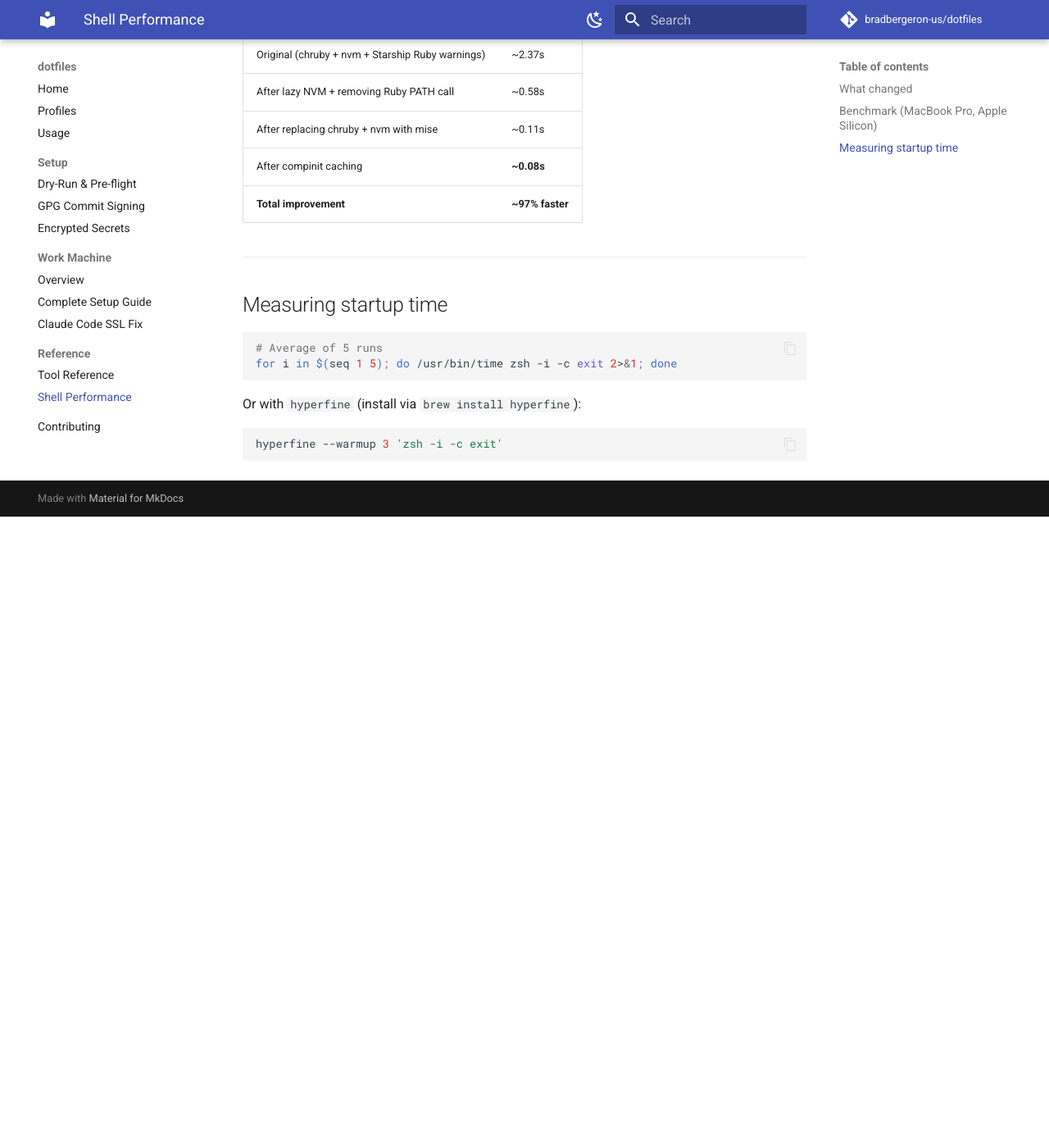
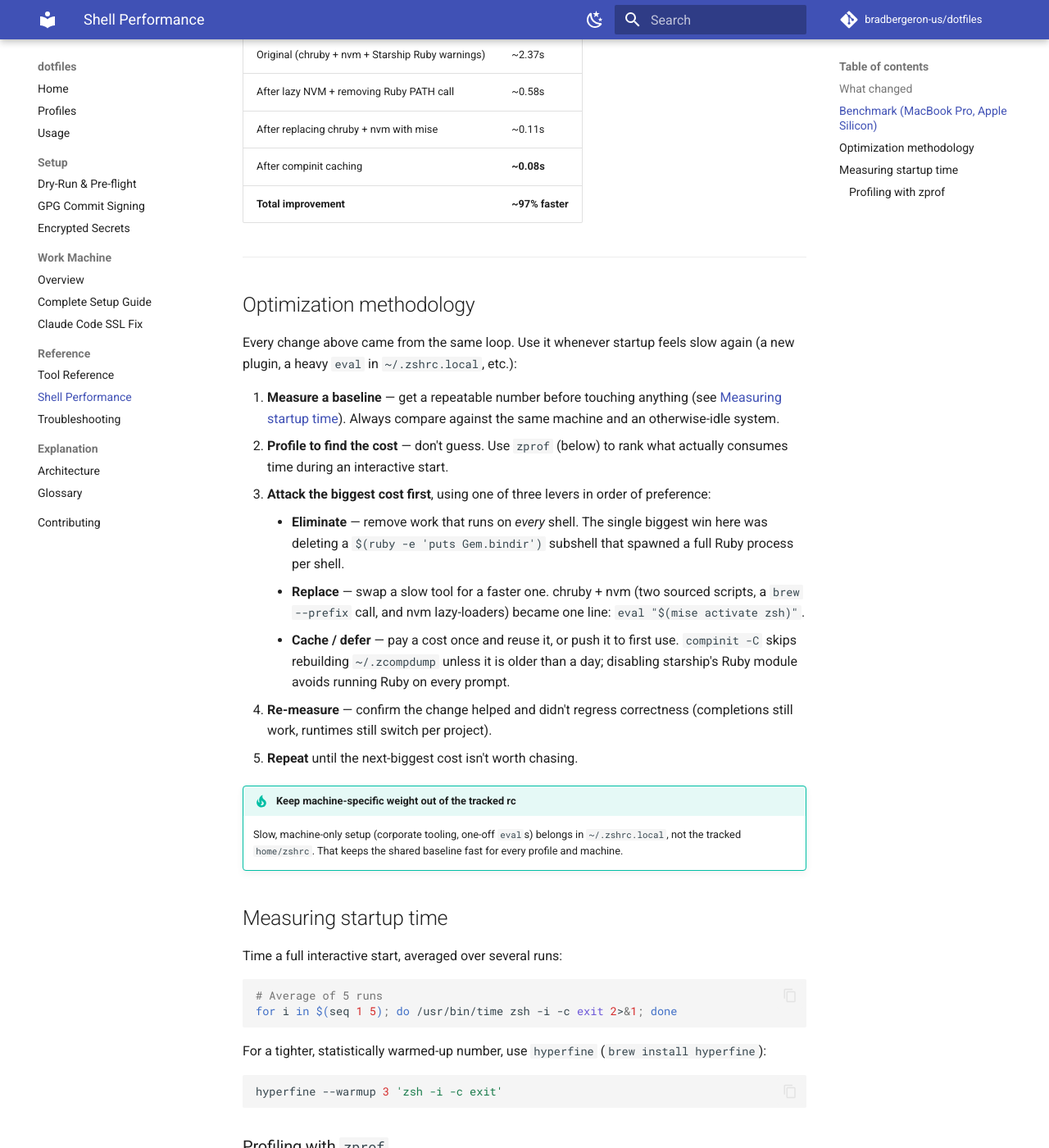
Before and after one commit to bradbergeron-us/dotfiles, an MkDocs documentation site: the page built from docs/performance.md, in a window 1280 px wide and 1400 px high, scrolled down 847 px. Shown: the whole window at 82% size. Built offline with MkDocs 1.6.1 and Material for MkDocs 9.7.7, drawn with Linux system fonts in a browser that asks for light colours; comment, search, counter and statistics services are not loaded; before the commit the page ends 1477 px from its top, so only the background shows below that; some of the changed text lies outside the part shown.

Commit message:
docs: add architecture, troubleshooting, glossary; enrich performance & secrets
Add reference/explanation docs grounded in the repo scripts and SSOT config:
- architecture.md: Mermaid lifecycle diagram + prose for bootstrap/install/
  update/verify/status, the profile system, and the SSOT files
- troubleshooting.md: FAQ + common failures (failed update/rebase, broken
  symlinks, missing tools, Brewfile drift, gh auth, mise, scheduler, preflight,
  docs build)
- glossary.md: profile, overlay, SSOT, dry-run, preflight, thin gitconfig
  include, sheldon, sops/age, bats, mise, etc.
- performance.md: startup-optimization methodology + zprof profiling
- secrets.md: deepened workflow, rotation vs re-keying, safety model, cross-links

Enable Mermaid rendering via pymdownx.superfences custom_fences and add
Reference (Troubleshooting) + new Explanation (Architecture, Glossary) nav.
Validated: uvx --with mkdocs-material mkdocs build --strict (zero warnings).

Co-Authored-By: Oz <oz-agent@warp.dev>

````diff
--- a/docs/performance.md
+++ b/docs/performance.md
@@ -28,14 +28,74 @@ Shell startup time was reduced from ~2.37s to ~0.08s — a 97% improvement — t
 
 ---
 
+## Optimization methodology
+
+Every change above came from the same loop. Use it whenever startup feels slow
+again (a new plugin, a heavy `eval` in `~/.zshrc.local`, etc.):
+
+1. **Measure a baseline** — get a repeatable number before touching anything
+   (see [Measuring startup time](#measuring-startup-time)). Always compare
+   against the same machine and an otherwise-idle system.
+2. **Profile to find the cost** — don't guess. Use `zprof` (below) to rank what
+   actually consumes time during an interactive start.
+3. **Attack the biggest cost first**, using one of three levers in order of
+   preference:
+     - **Eliminate** — remove work that runs on *every* shell. The single
+       biggest win here was deleting a `$(ruby -e 'puts Gem.bindir')` subshell
+       that spawned a full Ruby process per shell.
+     - **Replace** — swap a slow tool for a faster one. chruby + nvm (two sourced
+       scripts, a `brew --prefix` call, and nvm lazy-loaders) became one line:
+       `eval "$(mise activate zsh)"`.
+     - **Cache / defer** — pay a cost once and reuse it, or push it to first use.
+       `compinit -C` skips rebuilding `~/.zcompdump` unless it is older than a
+       day; disabling starship's Ruby module avoids running Ruby on every prompt.
+4. **Re-measure** — confirm the change helped and didn't regress correctness
+   (completions still work, runtimes still switch per project).
+5. **Repeat** until the next-biggest cost isn't worth chasing.
+
+!!! tip "Keep machine-specific weight out of the tracked rc"
+    Slow, machine-only setup (corporate tooling, one-off `eval`s) belongs in
+    `~/.zshrc.local`, not the tracked `home/zshrc`. That keeps the shared
+    baseline fast for every profile and machine.
+
 ## Measuring startup time
+
+Time a full interactive start, averaged over several runs:
 
 ```sh
 # Average of 5 runs
 for i in $(seq 1 5); do /usr/bin/time zsh -i -c exit 2>&1; done
 ```
 
-Or with `hyperfine` (install via `brew install hyperfine`):
+For a tighter, statistically warmed-up number, use `hyperfine`
+(`brew install hyperfine`):
+
 ```sh
 hyperfine --warmup 3 'zsh -i -c exit'
 ```
+
+### Profiling with `zprof`
+
+Timing tells you *how slow*; `zprof` (a zsh builtin module) tells you *what* is
+slow. Enable it at the very top of your rc, start a shell, then read the report:
+
+```sh
+# Temporarily add as the FIRST line of ~/.zshrc (or ~/.zshrc.local):
+zmodload zsh/zprof
+# ...rest of your rc...
+
+# Then open a new shell and run:
+zprof   # prints functions ranked by cumulative time
+```
+
+The top entries are where to focus step 3 above. Remove the `zmodload` line once
+you're done. For a line-by-line view of what runs at startup, you can also trace
+it:
+
+```sh
+zsh -i -x -c exit 2>&1 | less   # every command sourced during an interactive start
+```
+
+The runtime manager (`mise`) and plugin manager (`sheldon`) are the two heaviest
+startup contributors by design — see the [Glossary](glossary.md#mise) for what
+each does and the [Architecture](architecture.md) page for how they're wired in.
--- a/mkdocs.yml
+++ b/mkdocs.yml
@@ -42,7 +42,11 @@ markdown_extensions:
   - toc:
       permalink: true
   - pymdownx.details
-  - pymdownx.superfences
+  - pymdownx.superfences:
+      custom_fences:
+        - name: mermaid
+          class: mermaid
+          format: !!python/name:pymdownx.superfences.fence_code_format
   - pymdownx.highlight:
       anchor_linenums: true
   - pymdownx.inlinehilite
@@ -68,4 +72,8 @@ nav:
   - Reference:
       - Tool Reference: tools.md
       - Shell Performance: performance.md
+      - Troubleshooting: troubleshooting.md
+  - Explanation:
+      - Architecture: architecture.md
+      - Glossary: glossary.md
   - Contributing: contributing.md
````
Also changed, not shown: docs/architecture.md (added, +234 -0 lines), docs/glossary.md (added, +109 -0 lines), docs/secrets.md (+43 -0 lines), docs/troubleshooting.md (added, +234 -0 lines).
